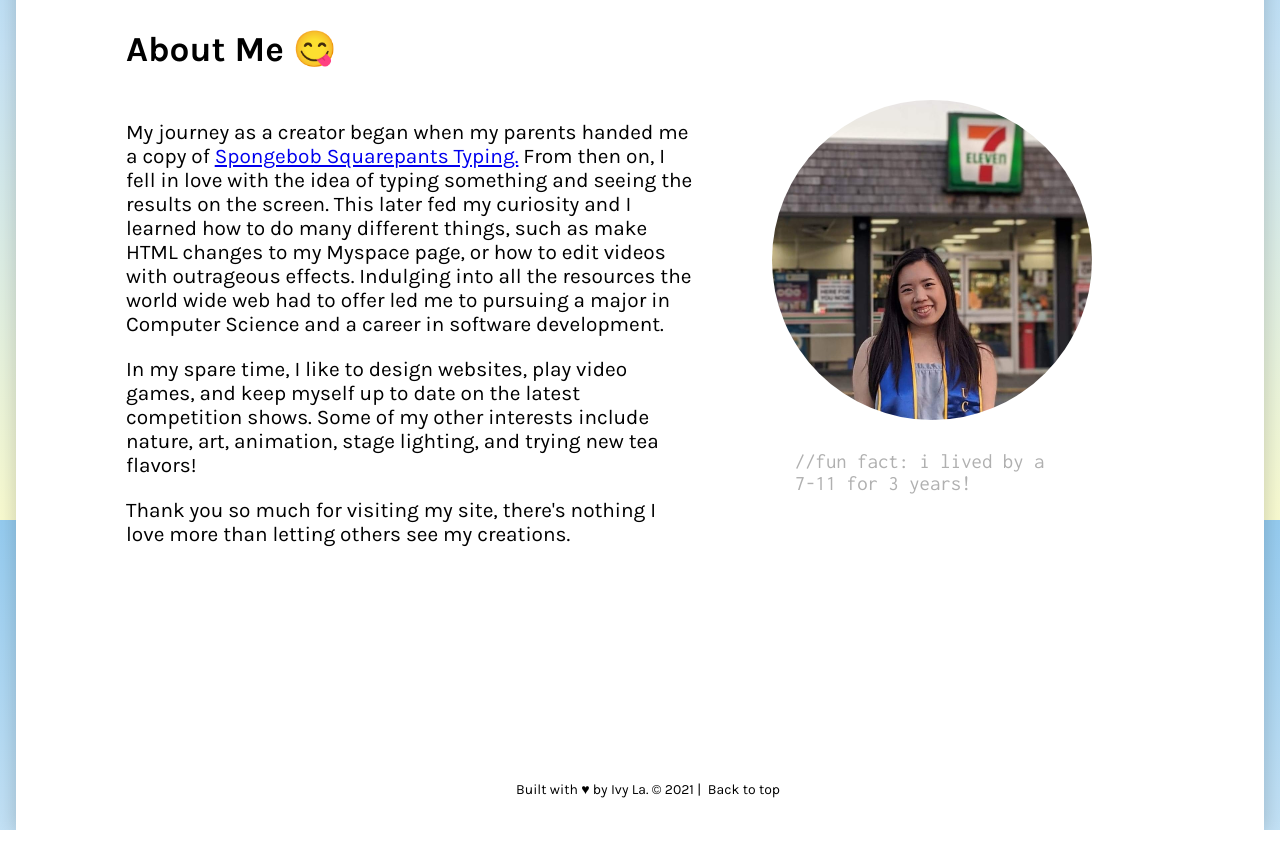
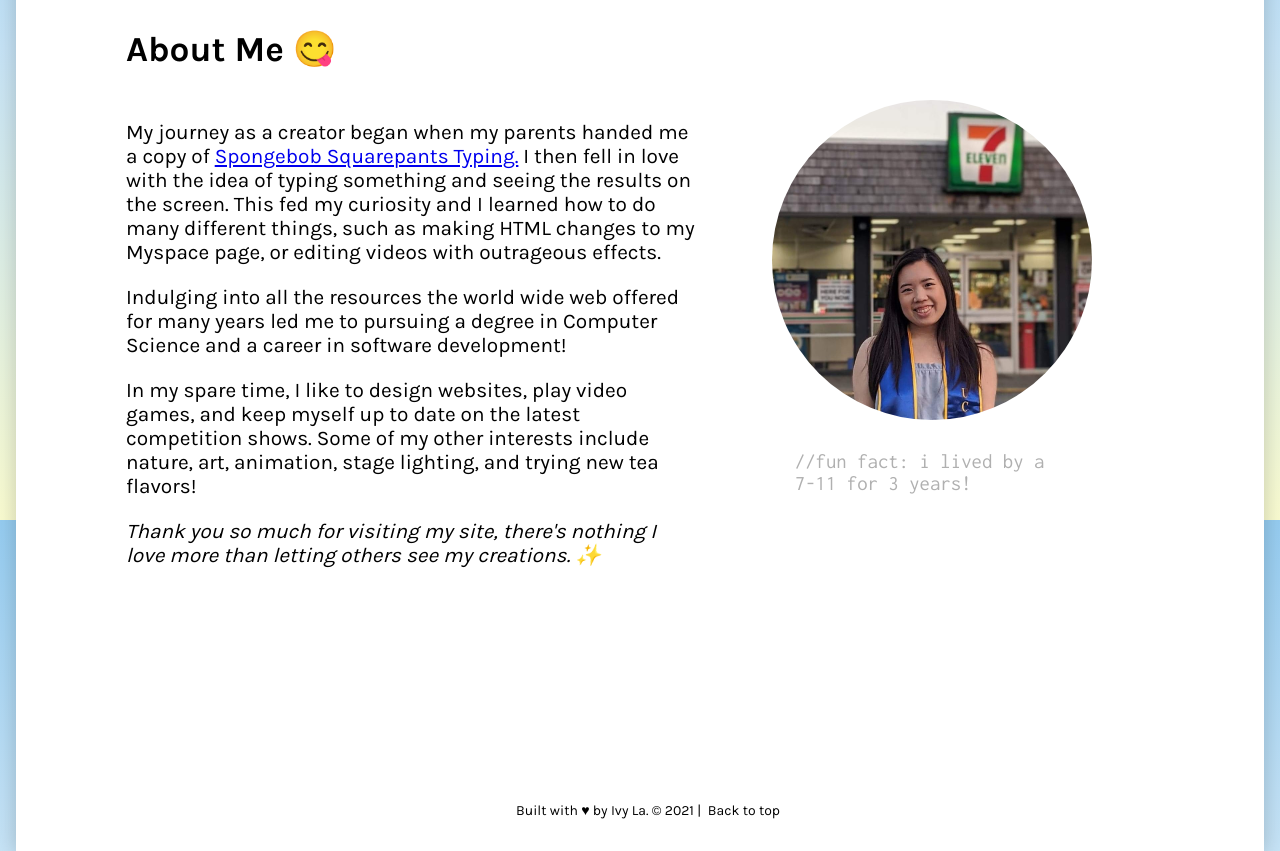
Before and after one commit to ivyla/ivyla.github.io, a React (Create React App) app: page / in a window 1280 px wide. Shown: the part 3480-4331 px from the top of the page. Before the commit the page ends 4310 px from the top, so only its background shows below. Built offline with nearby package versions, Linux system fonts and the light colour scheme.

Commit message:
change description about me content

```diff
--- a/src/pages/About.js
+++ b/src/pages/About.js
@@ -21,14 +21,17 @@ let About = () => (
                         {" "}
                         Spongebob Squarepants Typing.
                     </a>{" "}
-                    From then on, I fell in love with the idea of typing
-                    something and seeing the results on the screen. This later
-                    fed my curiosity and I learned how to do many different
-                    things, such as make HTML changes to my Myspace page, or how
-                    to edit videos with outrageous effects. Indulging into all
-                    the resources the world wide web had to offer led me to
-                    pursuing a major in Computer Science and a career in
-                    software development.
+                    I then fell in love with the idea of typing something and
+                    seeing the results on the screen. This fed my curiosity and
+                    I learned how to do many different things, such as making
+                    HTML changes to my Myspace page, or editing videos with
+                    outrageous effects.
+                    <p>
+                        {" "}
+                        Indulging into all the resources the world wide web
+                        offered for many years led me to pursuing a degree in
+                        Computer Science and a career in software development!{" "}
+                    </p>
                 </p>
 
                 <p>
@@ -39,10 +42,16 @@ let About = () => (
                     animation, stage lighting, and trying new tea flavors!
                 </p>
 
-                <p style={{marginTop: "0"}}>
+                <p
+                    style={{
+                        marginTop: "0",
+                        fontStyle: "italic"
+                        // fontWeight: "bold"
+                    }}
+                >
                     {" "}
                     Thank you so much for visiting my site, there's nothing I
-                    love more than letting others see my creations.
+                    love more than letting others see my creations. ✨
                 </p>
             </div>
             <div className="aboutImg">
```
